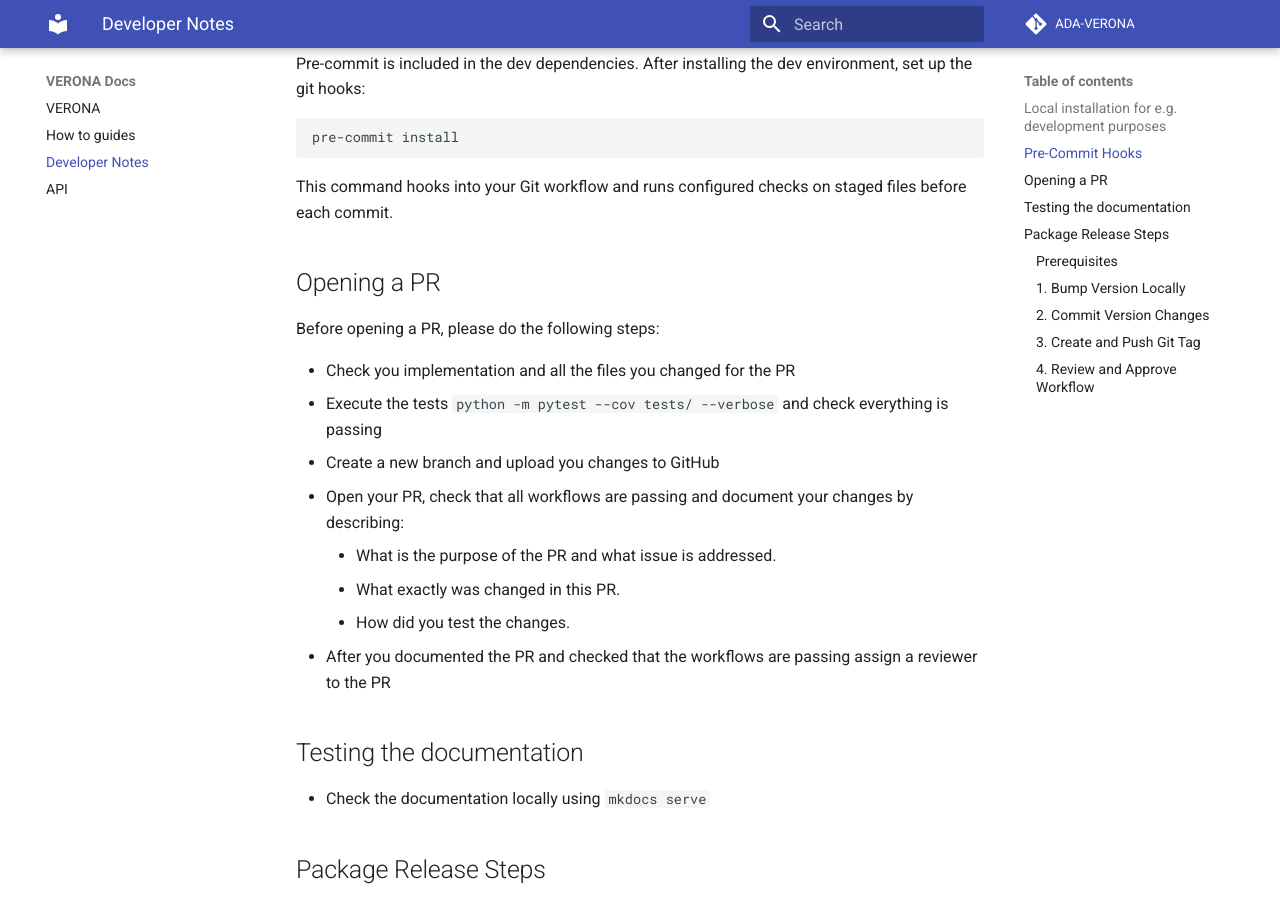
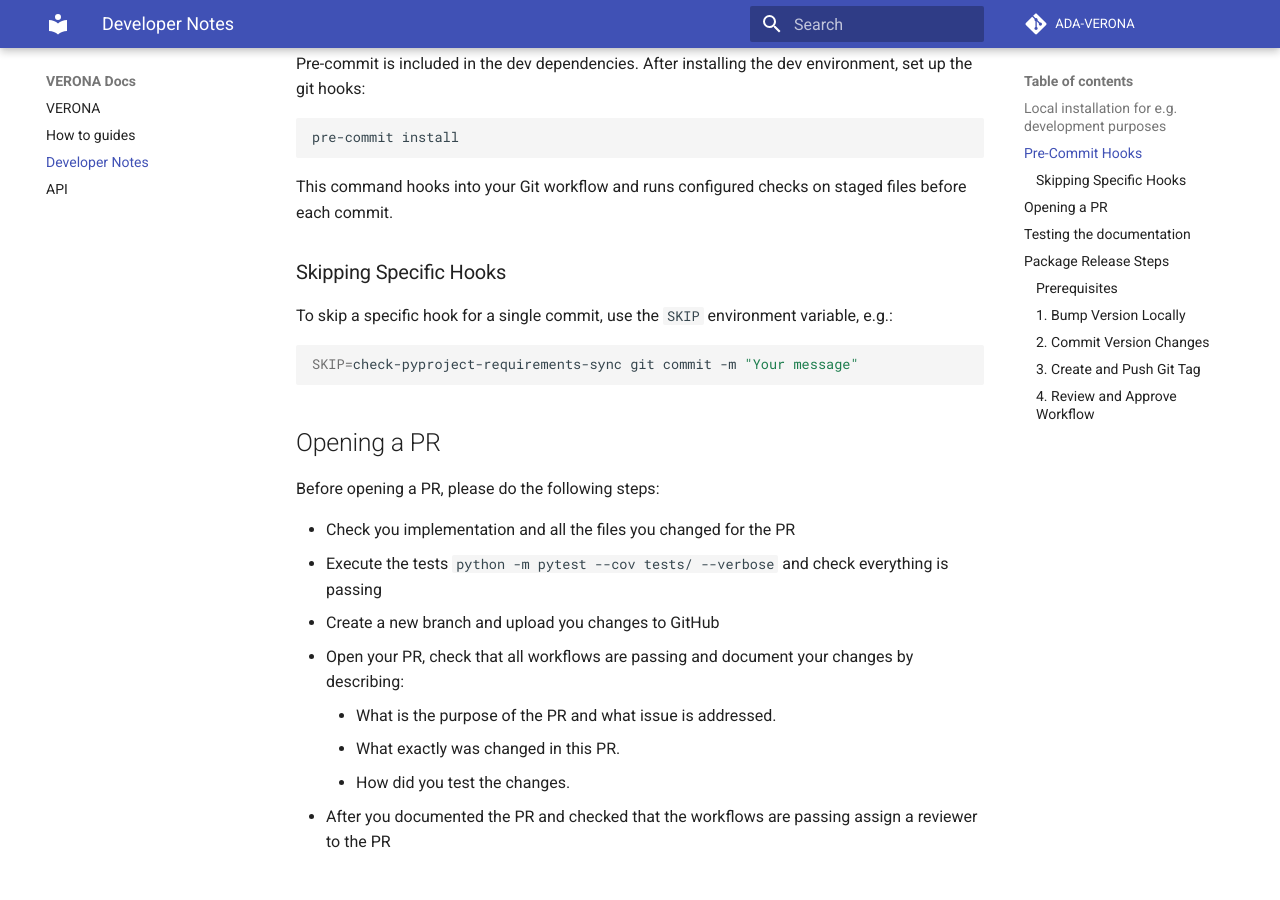
Before and after one commit to ADA-research/VERONA, an MkDocs documentation site: the page built from docs/developer-notes.md, in a window 1280 px wide and 900 px high, scrolled down 555 px. Built offline with MkDocs 1.6.1 and Material for MkDocs 9.7.7, drawn with Linux system fonts in a browser that asks for light colours; comment, search, counter and statistics services are not loaded.

Commit message:
Add info about skipping hooks

````diff
--- a/docs/developer-notes.md
+++ b/docs/developer-notes.md
@@ -24,6 +24,14 @@ pre-commit install
 ```
 
 This command hooks into your Git workflow and runs configured checks on staged files before each commit.
+
+### Skipping Specific Hooks
+
+To skip a specific hook for a single commit, use the `SKIP` environment variable, e.g.:
+
+```bash
+SKIP=check-pyproject-requirements-sync git commit -m "Your message"
+```
 
 ## Opening a PR
 Before opening a PR, please do the following steps:
````
